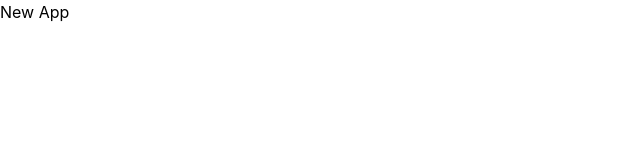
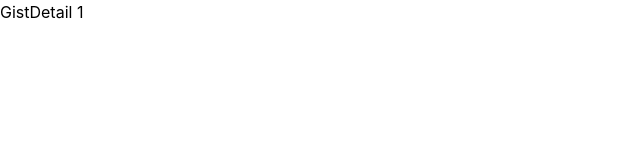
Before and after one commit to elod87/gist-assessment, a React (Create React App) app: page /gist/1 in a window 1280 px wide. Shown: the top 160 px of the page, without its empty margins (0-640 px from the left). Built offline with nearby package versions, Linux system fonts and the light colour scheme.

Commit message:
routing added, pages created

```diff
--- a/package.json
+++ b/package.json
@@ -15,6 +15,7 @@
     "@types/react-dom": "^18.0.9",
     "react": "^18.2.0",
     "react-dom": "^18.2.0",
+    "react-router-dom": "^6.4.4",
     "react-scripts": "5.0.1",
     "typescript": "^4.9.3",
     "web-vitals": "^2.1.4"
--- a/src/App.tsx
+++ b/src/App.tsx
@@ -1,8 +1,15 @@
+import { BrowserRouter, Route, Routes } from "react-router-dom";
+import { GistDetail } from "./gist-detail";
+import { GistList } from "./pages/gist-list";
+
 function App() {
   return (
-    <div className="App">
-      New App
-    </div>
+    <BrowserRouter>
+      <Routes>
+        <Route path="/gist/:gistId" element={<GistDetail />} />
+        <Route path="/" element={<GistList />} />
+      </Routes>
+    </BrowserRouter>
   );
 }
 
--- /dev/null
+++ b/src/gist-detail/index.tsx
@@ -0,0 +1,7 @@
+import { useParams } from "react-router-dom";
+
+export const GistDetail = () => {
+  const { gistId } = useParams();
+
+  return <div>GistDetail {gistId}</div>;
+};
--- /dev/null
+++ b/src/pages/gist-list/index.tsx
@@ -0,0 +1,6 @@
+
+export const GistList = () => {
+  return (
+    <div>GistList</div>
+  )
+}
```
Also changed, not shown: 1 other file (tests, documents, lock files or other folders).
